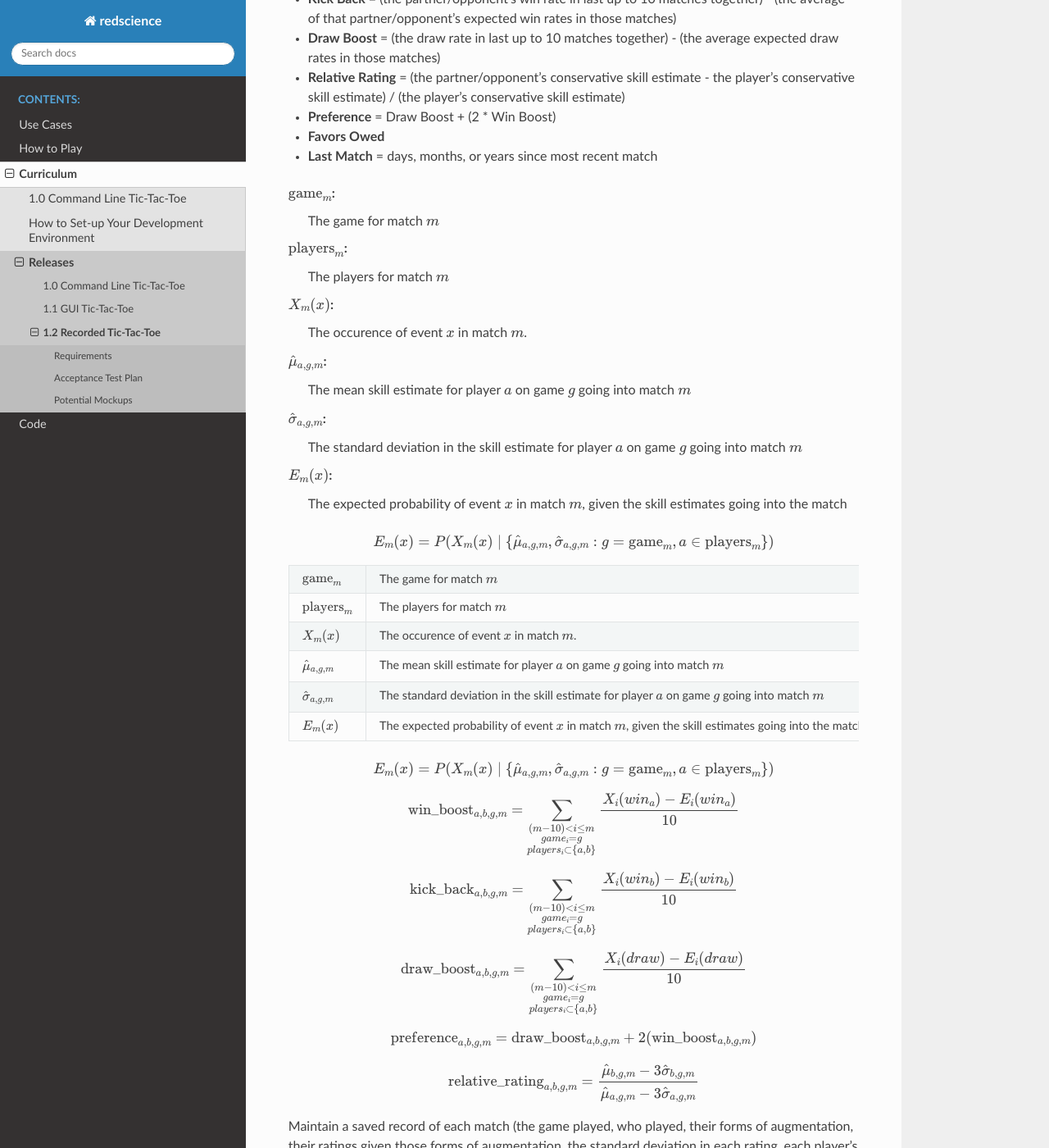
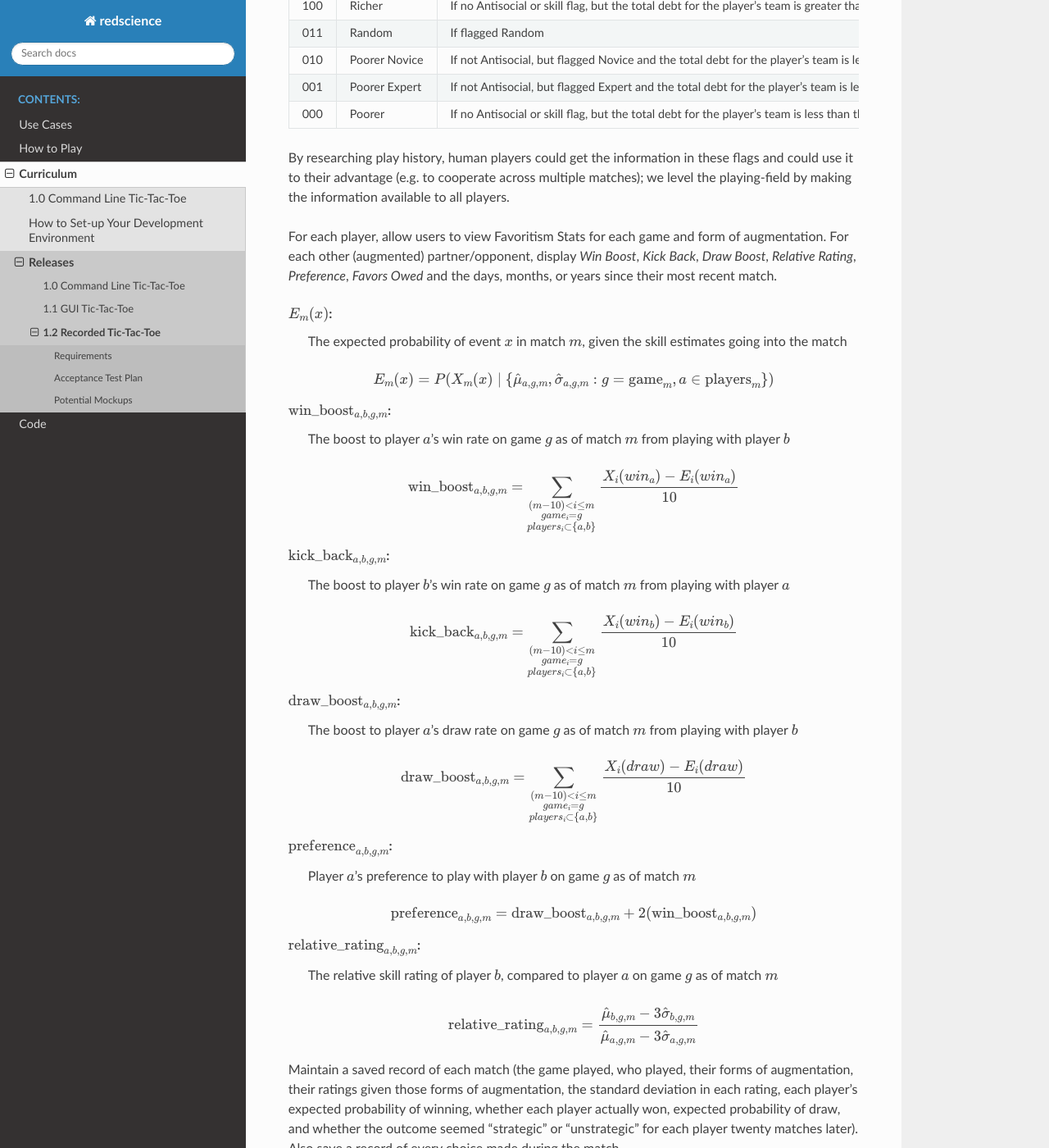
Before and after one commit to ChrisSantosLang/redscience, a Sphinx documentation site: the page built from docs/source/releases/recorded.rst, in a window 1280 px wide and 1400 px high, scrolled down 2014 px. Shown: the whole window at 82% size. Built offline with Sphinx 7.4.7 and the Read the Docs theme 2.0.0, drawn with Linux system fonts in a browser that asks for light colours; pages that are not in the unit, such as notebooks, are missing from menus; some of the changed text lies outside the part shown.

Commit message:
Update recorded.rst

```diff
--- a/docs/source/releases/recorded.rst
+++ b/docs/source/releases/recorded.rst
@@ -35,6 +35,32 @@ reviewing). At the beginning of each game, calculate skill “warning
 flags” for each player in the match. If the player is a teammate of
 the user (e.g. Partner), or is not the first on its team to play
 after the user, calculate flags as follows:
+
+:math:`\text{game}_m`:
+  The game for match :math:`m`
+
+:math:`\text{players}_m`:
+  The players for match :math:`m`
+
+:math:`X_m(x)`:
+  The occurence of event :math:`x` in match :math:`m`.
+
+:math:`\hat{\mu}_{a, g, m}`:
+  The mean skill estimate for player :math:`a` on game :math:`g` going
+  into match :math:`m`
+
+:math:`\hat{\sigma}_{a, g, m}`:
+  The standard deviation in the skill estimate for player :math:`a` on
+  game :math:`g` going  into match :math:`m`
+
+.. math::
+  \[ value =
+    \begin{cases}
+      Random       & \quad \text{if } n \text{ is even}\\
+      Novice  & \quad \text{if } n \text{ is odd}\\
+      Expert  & \quad \text{if } n \text{ is odd}\\
+    \end{cases}
+  \]
 
 ======  ===========================================================
 Random  If its skill level is within two standard deviations of the
@@ -117,71 +143,22 @@ playing-field by making the information available to all players.
 
 For each player, allow users to view Favoritism Stats for each game
 and form of augmentation. For each other (augmented)
-partner/opponent, display:
-
-* **Win Boost** = (the player’s win rate in last up to 10 matches
-  together) - (the average of the player’s expected win rates in
-  those matches)
-* **Kick Back** = (the partner/opponent’s win rate in last up to
-  10 matches together) - (the average of that partner/opponent’s
-  expected win rates in those matches)
-* **Draw Boost** = (the draw rate in last up to 10 matches
-  together) - (the average expected draw rates in those matches)
-* **Relative Rating** = (the partner/opponent’s conservative skill
-  estimate - the player’s conservative skill estimate) / (the
-  player’s conservative skill estimate)
-* **Preference** = Draw Boost + (2 * Win Boost)
-* **Favors Owed**
-* **Last Match** = days, months, or years since most recent match
-
-:math:`\text{game}_m`:
-  The game for match :math:`m`
-
-:math:`\text{players}_m`:
-  The players for match :math:`m`
-
-:math:`X_m(x)`:
-  The occurence of event :math:`x` in match :math:`m`.
-
-:math:`\hat{\mu}_{a, g, m}`:
-  The mean skill estimate for player :math:`a` on game :math:`g` going
-  into match :math:`m`
-
-:math:`\hat{\sigma}_{a, g, m}`:
-  The standard deviation in the skill estimate for player :math:`a` on
-  game :math:`g` going  into match :math:`m`
+partner/opponent, display *Win Boost*, *Kick Back*, *Draw Boost*,
+*Relative Rating*, *Preference*, *Favors Owed* and the days, months,
+or years since their most recent match.
 
 :math:`E_m(x)`:
-  The expected probability of event :math:`x` in match :math:`m`, given the skill estimates going into the match
+  The expected probability of event :math:`x` in match :math:`m`, given
+  the skill estimates going into the match
 
 .. math::
    E_m(x) = P(X_m(x) \mid \{\hat{\mu}_{a, g, m},
    \hat{\sigma}_{a, g, m} : g = \text{game}_m,
    a \in \text{players}_m \})
 
-==============================  ===================================
-:math:`\text{game}_m`           The game for match :math:`m`
-:math:`\text{players}_m`        The players for match :math:`m`
-:math:`X_m(x)`                  The occurence of event :math:`x`
-                                in match :math:`m`.
-:math:`\hat{\mu}_{a, g, m}`     The mean skill
-                                estimate for player :math:`a` on
-                                game :math:`g` going  into match
-                                :math:`m`
-:math:`\hat{\sigma}_{a, g, m}`  The standard deviation in the skill
-                                estimate for player :math:`a` on
-                                game :math:`g` going  into match
-                                :math:`m`
-:math:`E_m(x)`                  The expected probability of event
-                                :math:`x` in match :math:`m`, given
-                                the skill estimates going into the
-                                match
-==============================  ===================================
-
-.. math::
-   E_m(x) = P(X_m(x) \mid \{\hat{\mu}_{a, g, m},
-   \hat{\sigma}_{a, g, m} : g = \text{game}_m,
-   a \in \text{players}_m \})
+:math:`\text{win_boost}_{a, b, g, m}`:
+  The boost to player :math:`a`'s win rate on game :math:`g` as of
+  match :math:`m` from playing with player :math:`b`
 
 .. math::
    \text{win_boost}_{a, b, g, m} =
@@ -192,6 +169,10 @@ partner/opponent, display:
        }}
        \frac{X_i(win_a) - E_i(win_a)}{10}
 
+:math:`\text{kick_back}_{a, b, g, m}`:
+  The boost to player :math:`b`'s win rate on game :math:`g` as of
+  match :math:`m` from playing with player :math:`a`
+
 .. math::
    \text{kick_back}_{a, b, g, m} =
        \sum_{\substack{
@@ -200,6 +181,10 @@ partner/opponent, display:
          players_i \subset \{a, b\}
        }}
        \frac{X_i(win_b) - E_i(win_b)}{10}
+
+:math:`\text{draw_boost}_{a, b, g, m}`:
+  The boost to player :math:`a`'s draw rate on game :math:`g` as of
+  match :math:`m` from playing with player :math:`b`
 
 .. math::
    \text{draw_boost}_{a, b, g, m} =
@@ -210,10 +195,18 @@ partner/opponent, display:
        }}
        \frac{X_i(draw) - E_i(draw)}{10}
 
+:math:`\text{preference}_{a, b, g, m}`:
+  Player :math:`a`'s preference to play with player :math:`b` on
+  game :math:`g` as of match :math:`m`
+
 .. math::
    \text{preference}_{a, b, g, m} =
    \text{draw_boost}_{a, b, g, m} +
    2 (\text{win_boost}_{a, b, g, m})
+
+:math:`\text{relative_rating}_{a, b, g, m}`:
+  The relative skill rating of player :math:`b`, compared to
+  player :math:`a` on game :math:`g` as of match :math:`m`
 
 .. math::
    \text{relative_rating}_{a, b, g, m} =
```
